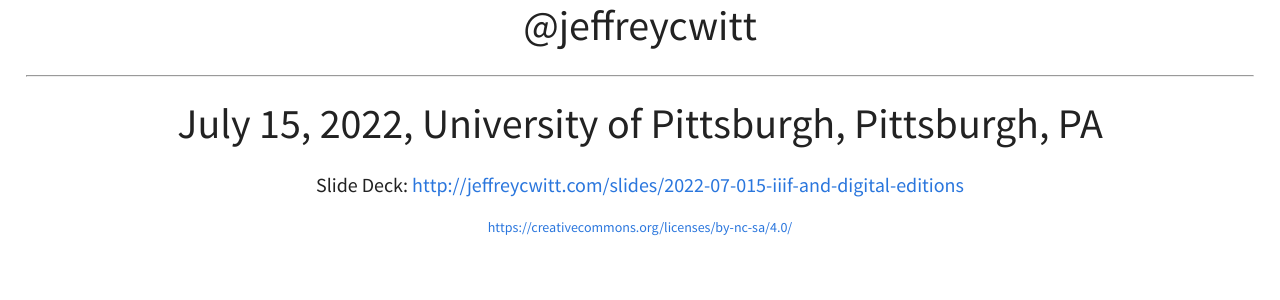
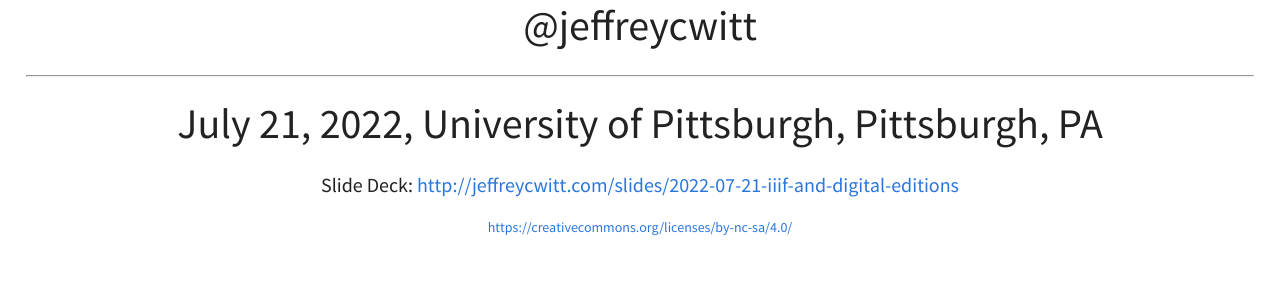
Before and after one commit to jeffreycwitt/jeffreycwitt.github.io, a Jekyll site: the page built from _slides/2022-07-21-iiif-and-digital-editions.html, in a window 1280 px wide. Shown: the part 431-731 px from the top of the page. Built offline with Jekyll 4.4.1, drawn with Linux system fonts in a browser that asks for light colours.

Commit message:
file name change

```diff
--- a/_slides/2022-07-14-iiif-and-digital-editions.html
+++ b/_slides/2022-07-21-iiif-and-digital-editions.html
@@ -41,10 +41,10 @@
   <p>Jeffrey C. Witt (Loyola University Maryland) <br/> <a href="https://jeffreycwitt.com/">https://jeffreycwitt.com</a> | jcwitt@loyola.edu <br/> @jeffreycwitt</p>
   <hr />
   <p></p>
-  <p>July 15, 2022, University of Pittsburgh, Pittsburgh, PA</p>
+  <p>July 21, 2022, University of Pittsburgh, Pittsburgh, PA</p>
   <div style="font-size: 20px;">
     <p>Slide Deck: <a
-        href="http://jeffreycwitt.com/slides/2022-07-015-iiif-and-digital-editions">http://jeffreycwitt.com/slides/2022-07-015-iiif-and-digital-editions</a>
+        href="http://jeffreycwitt.com/slides/2022-07-21-iiif-and-digital-editions">http://jeffreycwitt.com/slides/2022-07-21-iiif-and-digital-editions</a>
     </p>
     <p style="font-size: 14px;"><a>https://creativecommons.org/licenses/by-nc-sa/4.0/</a></p>
   </div>
```
